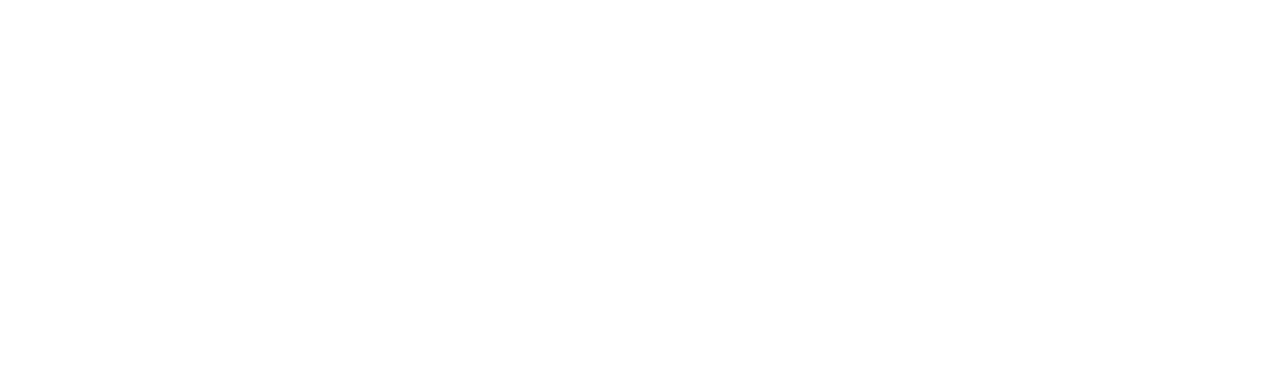
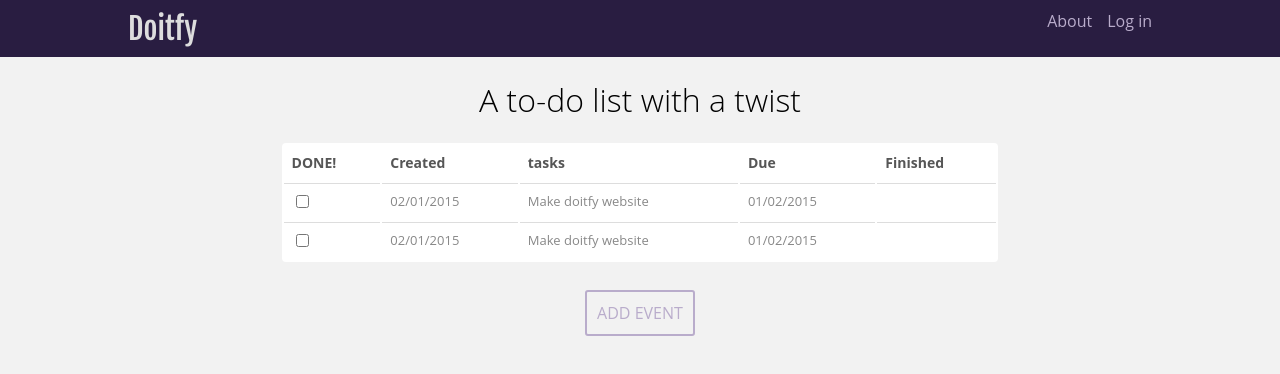
Before and after one commit to ramonvictor/doitfy, a plain HTML site: page index.html in a window 1280 px wide. Drawn offline with Linux system fonts and the light colour scheme.

Commit message:
initial styles and colour palett

```diff
--- /dev/null
+++ b/css/sass/styles.scss
@@ -0,0 +1,182 @@
+/*  ==========================================================================
+    SASS variables
+    ========================================================================== */
+
+$font-stack: 'Open Sans', sans-serif, Helvetica;
+$main-purple: #291D41;
+
+body {
+  margin: 0;
+  font-family: $font-stack;
+  background: #F2F2F2;
+}
+
+/*  ==========================================================================
+    HTML5 display definitions
+    ========================================================================== */
+
+/**
+ * Correct `block` display not defined for any HTML5 element in IE 8/9.
+ * Correct `block` display not defined for `details` or `summary` in IE 10/11
+ * and Firefox.
+ * Correct `block` display not defined for `main` in IE 11.
+ */
+
+article,
+aside,
+details,
+figcaption,
+figure,
+footer,
+header,
+hgroup,
+main,
+menu,
+nav,
+section,
+summary {
+    display: block;
+}
+
+a {
+    text-decoration: none;
+    color: #B9ACCB;
+}
+
+a:hover {
+    color: #6B3398;
+}
+
+ul, li {
+    margin: 0;
+    padding: 0;
+}
+
+li {
+    list-style: none;
+}
+
+.button {
+    border-radius: 3px;
+    padding: 10px;
+    border: 2px solid #B9ACCB;
+}
+
+.button:hover {
+    border: 2px solid $main-purple;
+    color: $main-purple;
+}
+
+/*  ==========================================================================
+    Helper classes
+    ========================================================================== */
+
+.hidden {
+    display: none !important;
+    visibility: hidden;
+}
+
+/*
+ * Clearfix: contain floats
+ *
+ * For modern browsers
+ * 1. The space content is one way to avoid an Opera bug when the
+ *    `contenteditable` attribute is included anywhere else in the document.
+ *    Otherwise it causes space to appear at the top and bottom of elements
+ *    that receive the `clearfix` class.
+ * 2. The use of `table` rather than `block` is only necessary if using
+ *    `:before` to contain the top-margins of child elements.
+ */
+
+.clearfix:before,
+.clearfix:after {
+    content: " "; /* 1 */
+    display: table; /* 2 */
+}
+
+.clearfix:after {
+    clear: both;
+}
+
+.centered {
+    text-align: center;
+}
+
+/*  ==========================================================================
+    App styles
+    ========================================================================== */
+
+h1 {
+    font-weight: 300;
+}
+
+.wrapper {
+    width: 80%;
+    margin: 0 auto;
+}
+
+header {
+    background: $main-purple;
+    color: #DDD;
+    padding: 10px 0;
+
+    .logo {
+        font-family: 'Fjalla One', sans-serif;
+        font-size: 30px;
+        float: left;
+    }
+
+    nav {
+        float: right;
+
+        ul {
+            li {
+                float: left;
+                margin-left: 15px;
+            }
+        }
+    }
+}
+
+/*  ==========================================================================
+    todo box
+    ========================================================================== */
+
+.todo-wrapper {
+    width: 70%;
+    background: #FFF;
+    margin: 0 auto;
+    border-radius: 4px;
+    margin-bottom: 40px;
+}
+
+table {
+    width: 100%;
+}
+
+table thead tr th,
+table tbody tr th,
+table tfoot tr th,
+table thead tr td,
+table tbody tr td,
+table tfoot tr td {
+    padding: 8px;
+    line-height: 1.42857143;
+    vertical-align: top;
+    border-top: 1px solid #ddd;
+}
+
+th, tr, td {
+    text-align: left;
+}
+
+table thead tr th {
+    color: #565656;
+    font-size: 14px;
+    border-top: none;
+}
+
+td {
+    color: #888;
+    font-size: 13px;
+}
--- a/index.html
+++ b/index.html
@@ -3,8 +3,53 @@
 <head>
     <meta charset="UTF-8">
     <title>A to-do list with a twist</title>
+    <link href='css/public/styles.css' rel='stylesheet' type='text/css'>
+    <link href='http://fonts.googleapis.com/css?family=Fjalla+One' rel='stylesheet' type='text/css'>
 </head>
 <body>
-    <div id="main_wrapper"></div>
+    <header class="clearfix">
+        <div class="wrapper">
+            <div class="logo">Doitfy</div>
+            <nav>
+                <ul>
+                    <li class="nav-item"><a href="">About</a></li>
+                    <li class="nav-item"><a href="">Log in</a></li>
+                </ul>
+            </nav>
+        </div>
+    </header>
+    <div class="wrapper centered">
+        <h1>A to-do list with a twist</h1>
+        <div class="todo-wrapper">
+            <table>
+                <thead>
+                    <tr>
+                        <th>DONE!</th>
+                        <th>Created</th>
+                        <th>tasks</th>
+                        <th>Due</th>
+                        <th>Finished</th>
+                    </tr>
+                </thead>
+                <tbody>
+                    <tr>
+                        <td><input type="checkbox"></td>
+                        <td>02/01/2015</td>
+                        <td>Make doitfy website</td>
+                        <td>01/02/2015</td>
+                        <td></td>
+                    </tr>
+                    <tr>
+                        <td><input type="checkbox"></td>
+                        <td>02/01/2015</td>
+                        <td>Make doitfy website</td>
+                        <td>01/02/2015</td>
+                        <td></td>
+                    </tr>
+                </tbody>
+            </table>
+        </div>
+        <a class="button" href="">ADD EVENT</a>
+    </div>
 </body>
 </html>
```
Also changed, not shown: css/public/styles.css (added), 1 other file.
